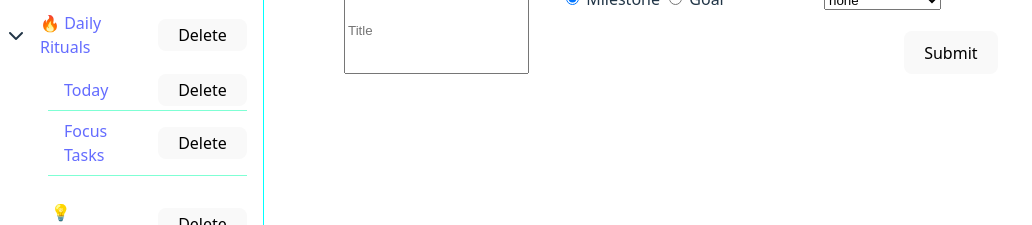
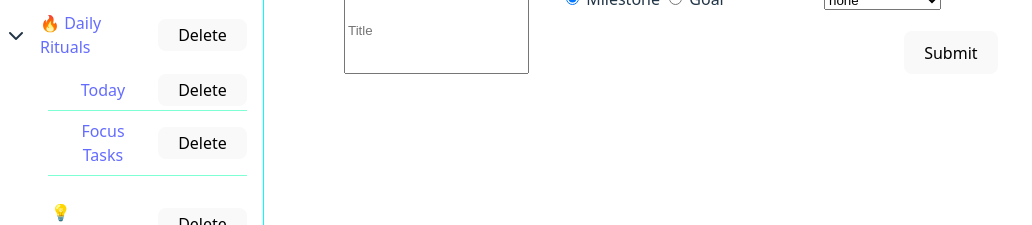
Before and after one commit to thomaswilliamscode/todo, a React (Vite) app: page / in a window 1280 px wide. Shown: the part 201-426 px from the top of the page, without its empty margins (0-1032 px from the left). Built offline with nearby package versions, Linux system fonts and the light colour scheme.

Commit message:
center lists text in folders on sidebar

```diff
--- a/src/Styles/sidebar.css
+++ b/src/Styles/sidebar.css
@@ -7,17 +7,14 @@
   padding-right: 1rem;
 }
 
-.lists-in-folder{
+.lists-in-folder {
   margin-top: 1%;
-
-
 }
-.listInFolder{
+.listInFolder {
   list-style: none;
-
 }
 
-.hidden{
+.hidden {
   display: none;
 }
 .visible {
@@ -38,33 +35,36 @@
   opacity: 1;
 }
 
-
 .sidebar-List-in-Folder {
   display: flex;
   align-items: center;
   justify-content: space-between;
   border-bottom: 1px solid Aquamarine;
 }
-.sidebar-List-in-Folder-styling-span{
-
+.sidebar-List-in-Folder-styling-span {
   width: 2rem;
 }
 
-.sidebar-list { display: block; padding: .5rem 1rem; border-radius: 8px; }
-.sidebar-list.active { background: rgba(0,255,255,.15); }
-.del-btn{
+.sidebar-list {
+  display: block;
+  padding: 0.5rem 1rem;
+  border-radius: 8px;
+}
+.sidebar-list.active {
+  background: rgba(0, 255, 255, 0.15);
+}
+.del-btn {
   height: 2rem;
   padding-top: 0.25rem;
-
 }
-#inbox{
+#inbox {
   border-bottom: 2px solid white;
   width: 25%;
   margin-left: 40%;
   padding-bottom: -10%;
   padding: 2px 0px;
 }
-.sidebar-add{
+.sidebar-add {
   border-bottom: 2px solid white;
   width: 25%;
   margin-left: 40%;
@@ -72,27 +72,30 @@
   margin-bottom: 0.5rem;
 }
 
-#add-link{
+#add-link {
   padding-left: 1.25rem;
 }
 
-.sidebar-folder{
+.sidebar-folder {
   display: flex;
   align-items: center;
   justify-content: space-between;
   border-bottom: 1px solid white;
 }
-.sidebar-ul-no-folder{
+.sidebar-ul-no-folder {
   border-bottom: 1px solid white;
   display: flex;
   align-items: center;
   justify-content: space-between;
-
 }
 
 .sidebar-ul-no-folder:focus {
   background-color: grey;
 }
-.no-folder-list-styling-span{
+.no-folder-list-styling-span {
   width: 2rem;
 }
+#sidebar-folder-text {
+  width: 80%;
+  text-align: center;
+}
--- a/src/components/SidebarList.tsx
+++ b/src/components/SidebarList.tsx
@@ -1,7 +1,8 @@
-import { NavLink } from 'react-router-dom'
-import { useTodoContext } from '../context/TodoContext'
-import type { List } from '../types/list'
-import type { Inbox } from '../types/inbox'
+import { NavLink } from "react-router-dom";
+import { useTodoContext } from "../context/TodoContext";
+import type { List } from "../types/list";
+import type { Inbox } from "../types/inbox";
+import "../Styles/sidebar.css";
 
 type SidebarItem = List | Inbox;
 
@@ -9,33 +10,31 @@ type Props = {
   obj: SidebarItem;
 };
 
+export default function SidebarList({ obj }: Props) {
+  const { name, id } = obj;
+  const { sidebarState, setSidebarState } = useTodoContext();
 
-export default function SidebarList ( { obj }: Props) {
-  const { name, id } = obj
-  const { sidebarState, setSidebarState } = useTodoContext()
-
-
-  function deleteList (id: number) {
+  function deleteList(id: number) {
     const filteredState = sidebarState.data.filter(
-      (item) => !(item.type === 'list' && item.id === id)
+      (item) => !(item.type === "list" && item.id === id)
     );
 
-    setSidebarState( (prev) => ({
+    setSidebarState((prev) => ({
       ...prev,
-      data: filteredState
-    }))
+      data: filteredState,
+    }));
   }
 
   function lookForInbox(id: number) {
     if (id === 0) {
       return (
-        <div className='sidebar-ul-no-folder del-btn-inbox'>
-          <span className='no-folder-list-styling-span'></span>
+        <div className="sidebar-ul-no-folder del-btn-inbox">
+          <span className="no-folder-list-styling-span"></span>
           <NavLink
             to={`/list/${id}`}
             end
             className={({ isActive }) =>
-              isActive ? 'sidebar-list active' : 'sidebar-list'
+              isActive ? "sidebar-list active" : "sidebar-list"
             }
           >
             {name}
@@ -47,29 +46,25 @@ export default function SidebarList ( { obj }: Props) {
     return null;
   }
 
-  function regularSidebar () {
+  function regularSidebar() {
     return (
-      <div className='sidebar-ul-no-folder'>
-        <span className='no-folder-list-styling-span'></span>
+      <div className="sidebar-ul-no-folder">
+        <span className="no-folder-list-styling-span"></span>
         <NavLink
           to={`/list/${id}`}
           end
           className={({ isActive }) =>
-            isActive ? 'sidebar-list active' : 'sidebar-list'
+            isActive ? "sidebar-list active" : "sidebar-list"
           }
         >
           {name}
         </NavLink>
-        <button
-          className='del-btn'
-          onClick={() => deleteList(id)}
-        >
+        <button className="del-btn" onClick={() => deleteList(id)}>
           Delete
         </button>
       </div>
     );
   }
 
-
   return <>{id === 0 ? lookForInbox(id) : regularSidebar()}</>;
 }
```
